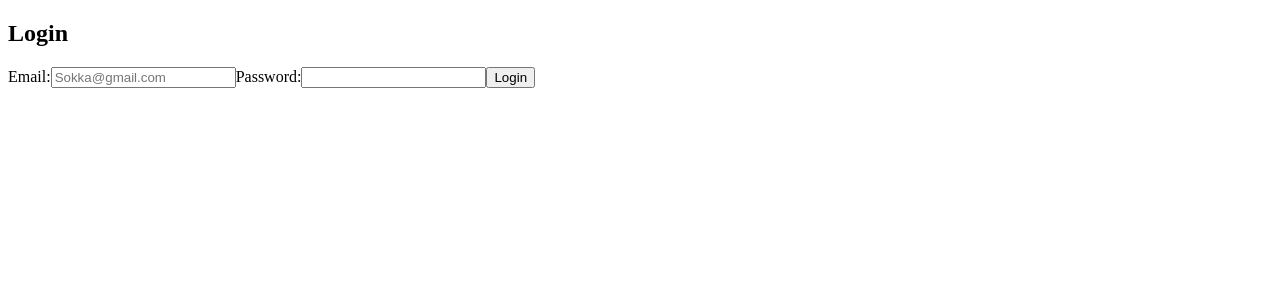
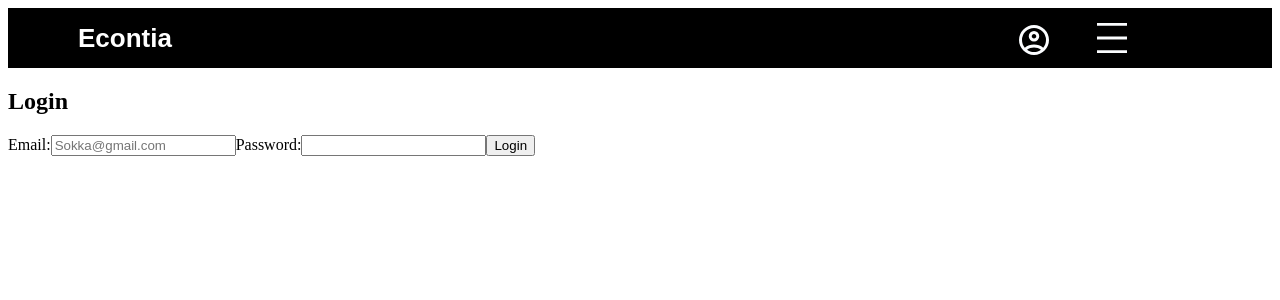
Before and after one commit to NixanV/Econtia-App, a React (Create React App) app in the folder client/: page / in a window 1280 px wide. Shown: the top 300 px of the page. Built offline with nearby package versions, Linux system fonts and the light colour scheme.

Commit message:
header with css file created

```diff
--- a/client/src/App.js
+++ b/client/src/App.js
@@ -2,7 +2,8 @@ import { Route, Routes, useNavigate } from "react-router-dom";
 import { Login } from "./components/Login/Login";
 import { AuthContext } from "./contexts/AuthContext";
 import { useState } from "react";
-import {Home} from "./components/Home/Home"
+import {Home} from "./components/Home/Home";
+import {Header} from "./components/Header/Header"
 
 import {login} from "./services/authService"
 
@@ -28,8 +29,10 @@ function App() {
   };
   return (
     <div className="App">
+      <Header />
       <main>
         <AuthContext.Provider value={contextValues}>
+
           <Routes>
             <Route path="/" element={<Login />}/>
             <Route path="/home" element = {<Home />} />
--- a/client/src/components/Header/Header.js
+++ b/client/src/components/Header/Header.js
@@ -1,7 +1,27 @@
+
+import style from "./header.module.css"
+
 export const Header = () => {
     return(
-        <div>
-            hhahaha
-        </div>
+        <nav className={style["nav-bar"]}>
+            <div className={style["left-div"]}>
+                <p className={style["econt-text"]}>
+                    Econtia
+                </p>
+            </div>
+            <div className={style["empty-on-homepage"]}>
+
+            </div>
+            <div className={style["right-div"]}>
+                <svg className={style["userIcon"]} xmlns="http://www.w3.org/2000/svg"
+                 viewBox="0 -960 960 960"
+                >
+                <path d="M234-276q51-39 114-61.5T480-360q69 0 132 22.5T726-276q35-41 54.5-93T800-480q0-133-93.5-226.5T480-800q-133 0-226.5 93.5T160-480q0 59 19.5 111t54.5 93Zm246-164q-59 0-99.5-40.5T340-580q0-59 40.5-99.5T480-720q59 0 99.5 40.5T620-580q0 59-40.5 99.5T480-440Zm0 360q-83 0-156-31.5T197-197q-54-54-85.5-127T80-480q0-83 31.5-156T197-763q54-54 127-85.5T480-880q83 0 156 31.5T763-763q54 54 85.5 127T880-480q0 83-31.5 156T763-197q-54 54-127 85.5T480-80Zm0-80q53 0 100-15.5t86-44.5q-39-29-86-44.5T480-280q-53 0-100 15.5T294-220q39 29 86 44.5T480-160Zm0-360q26 0 43-17t17-43q0-26-17-43t-43-17q-26 0-43 17t-17 43q0 26 17 43t43 17Zm0-60Zm0 360Z"/></svg>
+                <svg className={style["horizontalLines"]} xmlns="http://www.w3.org/2000/svg"
+                     viewBox="0 -960 960 960"
+                    >
+                <path d="M120-120v-66.67h720V-120H120Zm0-326.67v-66.66h720v66.66H120Zm0-326.66V-840h720v66.67H120Z"/></svg>
+            </div>
+        </nav>
     );
 }
--- /dev/null
+++ b/client/src/components/Header/header.module.css
@@ -0,0 +1,33 @@
+.nav-bar{
+    background-color: black;
+    height: 60px;
+    display: flex;
+    justify-content: space-between;
+}
+
+.econt-text{
+    color: white;
+    font-size: 26px;
+    font-family: 'proxima-nova', sans-serif;
+    margin: 0;
+    padding: 15px 70px;
+    font-weight: 600;
+}
+
+.right-div{
+    padding-right: 140px;
+    padding-top: 10px ;
+}
+
+.userIcon{
+    height: 36px;
+    width: 36px;
+    fill: #fbfdff;
+}
+
+.horizontalLines{
+    height: 40px;
+    width: 40px;
+    fill:#fbfdff;
+    padding-left: 40px;
+}
```
